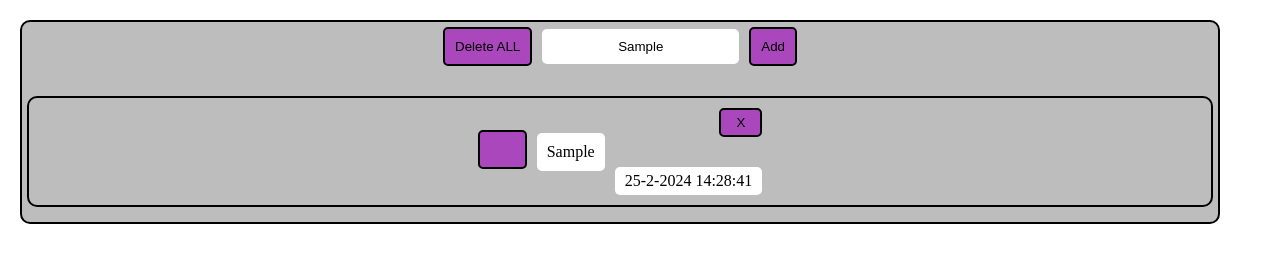
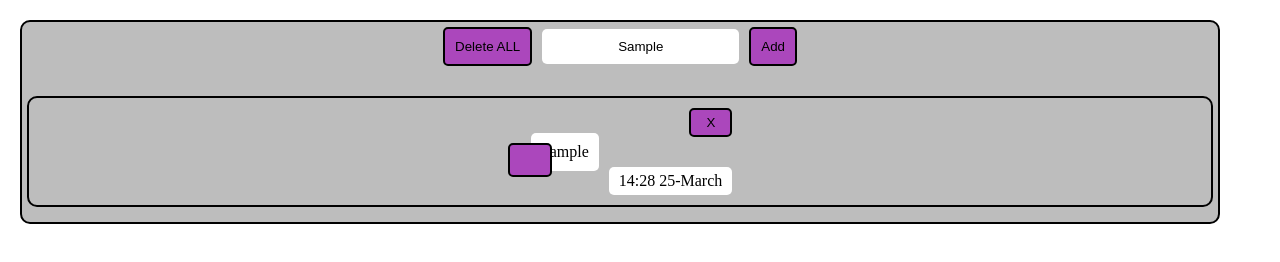
Before and after one commit to ViHryhoryeva/hw_js_teachMeSkills, a plain HTML site: page todo-list/index.html in a window 1280 px wide. Both pictures are taken after typing "Sample" into the empty fields and a click on the button "Add". Drawn offline with Linux system fonts and the light colour scheme.

Commit message:
localstorage, tried to fix checkbox

```diff
--- a/todo-list/script.js
+++ b/todo-list/script.js
@@ -25,8 +25,10 @@ const mainUl = document.createElement('ul');
 mainUl.classList.add('main');
 root.appendChild(mainUl);
 
-let taskList = {};
 let count = 0;
+let taskList = getData();
+console.log(Object.keys(taskList).length);
+showTaskLisk();
 
 function Task(id, name) {
     this.id = id;
@@ -37,13 +39,15 @@ function Task(id, name) {
 
 function addTask(name) {
     count++;
-    let task = new Task(count, name);
+    let task = new Task(crypto.randomUUID(), name);
     taskList[task.id] = task;
+    setData(taskList);
     showTaskLisk();
 }
 
 function deleteTask(id) {
     delete taskList[id];
+    setData(taskList);
     showTaskLisk();
 }
 
@@ -53,6 +57,7 @@ function setDone(id, isDone) {
     } else {
         taskList[id].isDone = false;
     }
+    setData(taskList);
     showTaskLisk();
 }
 
@@ -60,18 +65,18 @@ function deleteAllTask() {
     for (let key in taskList) {
         delete taskList[key];
     }
+    setData(taskList);
     showTaskLisk();
 }
 
-function datetimeFormat(datetime) {
-    let year = datetime.getFullYear();
-    let month = datetime.getMonth();
-    let day = datetime.getDate();
-    let hour = datetime.getHours();
-    let min = datetime.getMinutes();
-    let sec = datetime.getSeconds();
+function datetimeFormat() {
+    const date = new Date();
+    const month = date.toLocaleString('en', {month: 'long'});
+    const day = date.getDate();
+    const hour = date.getHours();
+    const min = date.getMinutes();
 
-    return `${day}-${month}-${year} ${hour}:${min}:${sec}`;
+    return `${hour}:${min} ${day}-${month}`;
 }
 
 function showTaskLisk() {
@@ -81,30 +86,37 @@ function showTaskLisk() {
     }
 
     for (let key in taskList) {
+        // console.log(taskList.length);
         // console.log(taskList[key]);
         const container = document.createElement('li');
         container.classList.add('container');
+
         if (taskList[key].isDone === true) {
             container.style.backgroundColor = '#ce93d8';
         }
         mainUl.appendChild(container);
 
+        const mainLabel = document.createElement('label');
         const mainCheckbox = document.createElement('input');
         mainCheckbox.setAttribute('type', 'checkbox');
         mainCheckbox.classList.add('main__yes');
-        mainCheckbox.setAttribute('id', 'check');
+        // mainCheckbox.setAttribute('id', 'check');
 
-        if (taskList[key].isDone) {
+        if (taskList[key].isDone === true) {
             mainCheckbox.checked = true;
+            mainLabel.style.before = '&check;';
+        } else {
+
         }
-        container.appendChild(mainCheckbox);
-        const mainLabel = document.createElement('label');
-        mainLabel.setAttribute('for', 'check');
+
+        // mainLabel.setAttribute('for', 'check');
+        mainLabel.appendChild(mainCheckbox);
         container.appendChild(mainLabel);
 
         const mainText = document.createElement('p');
         mainText.classList.add('main__text');
         mainText.textContent = taskList[key].name;
+
         if (taskList[key].isDone === true) {
             mainText.style.textDecoration = 'line-through';
         }
@@ -149,3 +161,25 @@ headerDelete.addEventListener('click', (e) => {
 headerForm.addEventListener('submit', (e) => {
     e.preventDefault();
 })
+
+
+var todos = localStorage.getItem('todos');
+
+// var localStorageTodosKey = 'todos';
+
+function setData(value) {
+    if (value === undefined) {
+        return;
+    }
+    console.log(Object.keys(taskList).length);
+    localStorage.setItem('todos', JSON.stringify(value));
+}
+
+function getData() {
+    if (localStorage.getItem('todos') === null) {
+        let arr = {};
+        return arr;
+    } else {
+        return JSON.parse(localStorage.getItem('todos'))
+    }
+}
--- a/todo-list/style.css
+++ b/todo-list/style.css
@@ -40,6 +40,7 @@
     border-radius: 5px;
 }
 .container {
+    position: relative;
     border-radius: 10px;
     border: solid black 2px;
     padding: 10px 0 10px;
@@ -52,26 +53,25 @@
 .container.active {
     display: flex;
 }
-.main__yes,
-.main__yes ~ label::before {
-    display: none;
+.main__yes {
+    opacity: 0;
 }
-.main__yes:checked ~ label::before {
-    content: '\2713';
-    color:black;
-}
-.main__yes ~ label::before {
+label::before {
     text-align: center;
-    position: relative;
     border-radius: 5px;
     background-color: #AB47BC;
     border: solid black 2px;
     cursor: pointer;
     padding: 5px 10px;
-    width: 25px;
-    height: 25px;
+    width: 20px;
+    height: 20px;
     display: inline-block;
     content: '';
+    position: absolute;
+}
+label::before .main__yes:checked {
+    content: '\2713';
+    color:black;
 }
 .main__text {
     border-radius: 5px;
```
Lines whose indentation alone changed are shown as unchanged.
